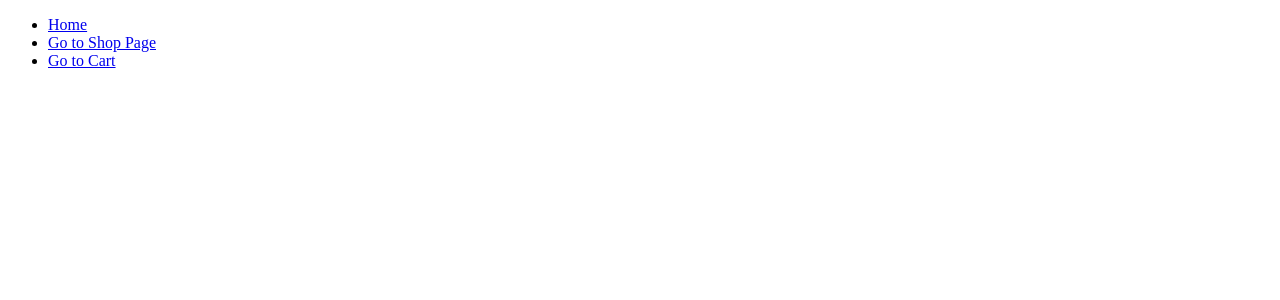
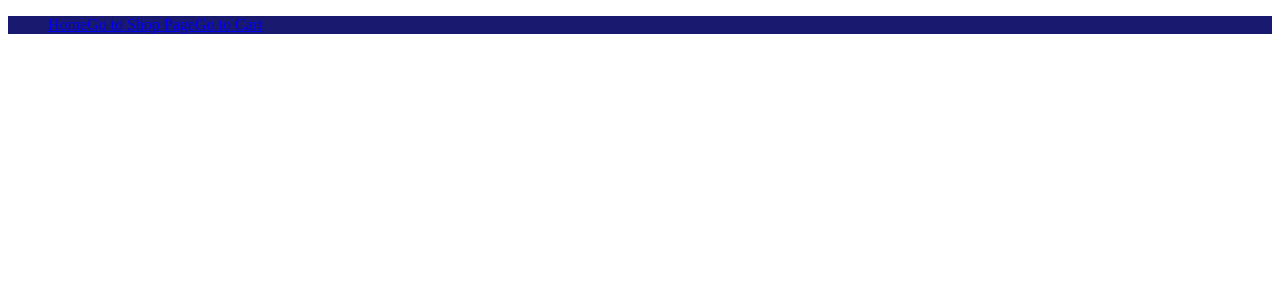
Before and after one commit to Vincde/Project-Shopping-Cart, a React (Vite) app: page /1 in a window 1280 px wide. Shown: the top 300 px of the page. Built offline with nearby package versions, Linux system fonts and the light colour scheme.

Commit message:
Add initial css to navBar

```diff
--- a/src/components/navBar/NavBar.jsx
+++ b/src/components/navBar/NavBar.jsx
@@ -1,4 +1,5 @@
 import { Link } from "react-router"
+import styles from "./navBar.module.css";
 
 export default function NavBar() {
     /*
@@ -7,7 +8,7 @@ export default function NavBar() {
 
     return(
         <>
-            <nav>
+            <nav className={styles.list}>
                 <ul>
                     <li>
                         <Link to="/home">Home</Link>
--- /dev/null
+++ b/src/components/navBar/navBar.module.css
@@ -0,0 +1,7 @@
+.list li{
+    display:inline-block;
+}
+
+.list{
+    background-color: midnightblue;
+}
```
